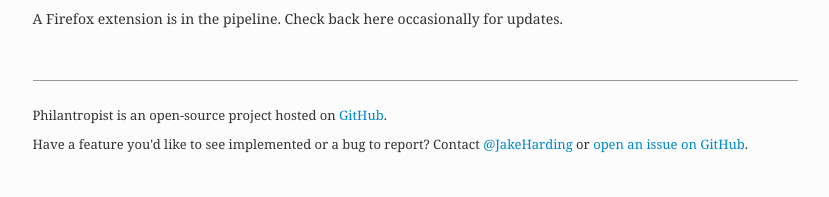
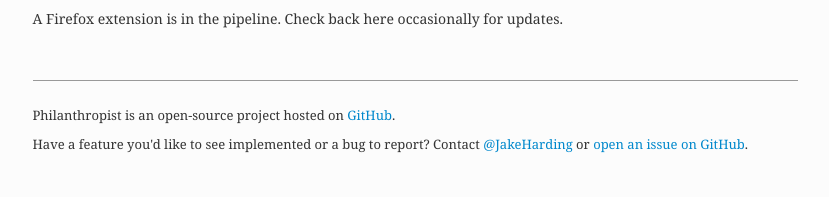
Before and after one commit to jharding/philanthropist, a Jekyll site: the page built from index.html, in a window 1280 px wide. Shown: the part 764-961 px from the top of the page, without its empty margins (225-1054 px from the left). Built offline with Jekyll 4.4.1, drawn with Linux system fonts in a browser that asks for light colours; comment, search, counter and statistics services are not loaded.

Commit message:
fixing typo and trying to get the favicon to work.

```diff
--- a/_layouts/default.html
+++ b/_layouts/default.html
@@ -4,7 +4,7 @@
   <meta charset='utf-8'>
 
   <title>{{ page.title }}</title>
-  <link rel='shortcut' href='public/img/favicon.ico'>
+  <link rel='shortcut icon' href='public/img/favicon.ico' type='image/x-icon'>
   <link rel='stylesheet' href='public/css/style.css'>
 </head>
 <body>
@@ -26,7 +26,7 @@
     <div class='sticky-footer-push'></div>
   </div>
   <footer>
-    <p>Philantropist is an open-source project hosted on <a target='_blank' href='https://github.com/jharding/philanthropist'>GitHub</a>.</p>
+    <p>Philanthropist is an open-source project hosted on <a target='_blank' href='https://github.com/jharding/philanthropist'>GitHub</a>.</p>
   <p>Have a feature you'd like to see implemented or a bug to report? Contact <a target='_blank' href='https://twitter.com/#!/JakeHarding'>@JakeHarding</a> or <a href='https://github.com/jharding/philanthropist/issues'>open an issue on GitHub</a>.</p>
   </footer>
     <!-- Twitter -->
```
